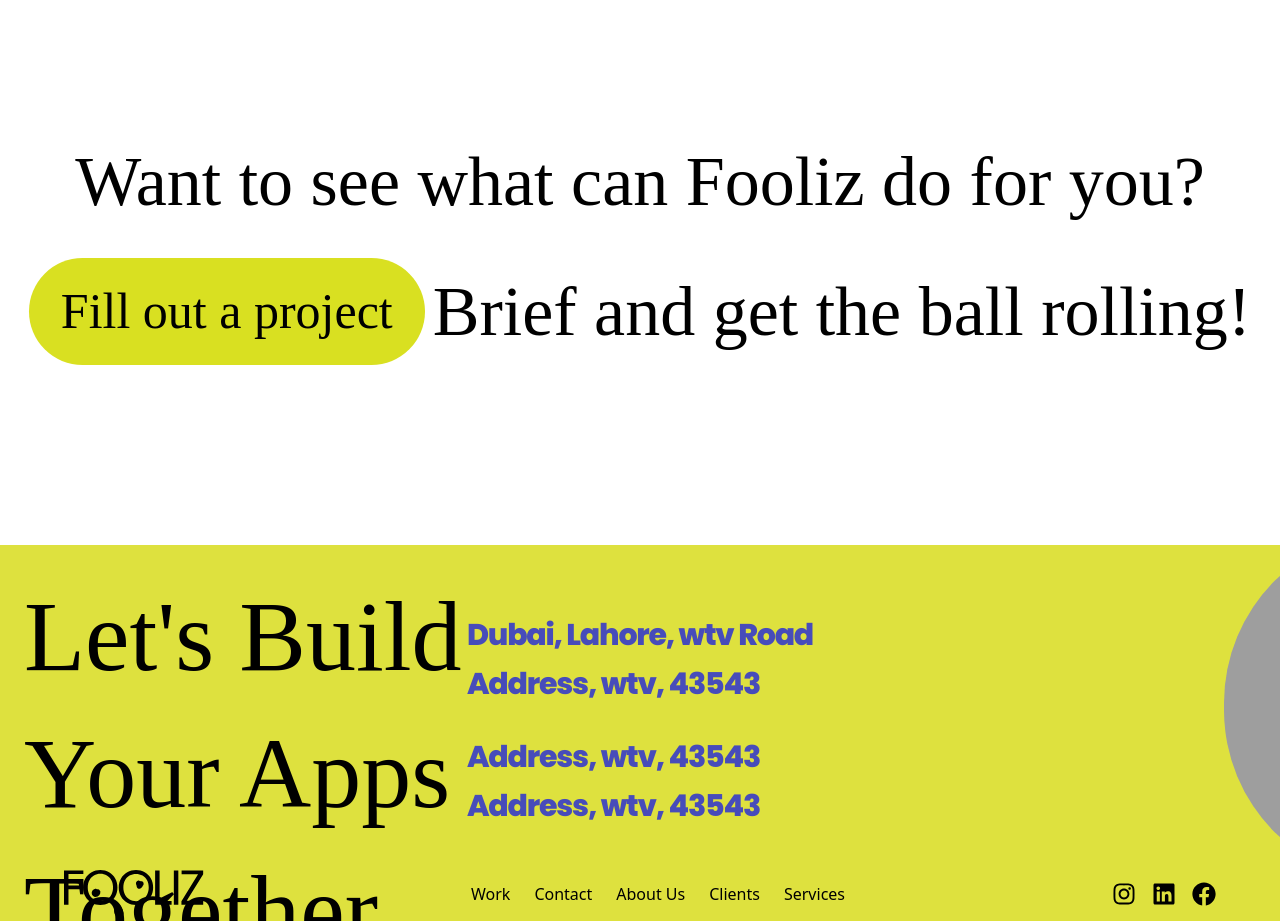
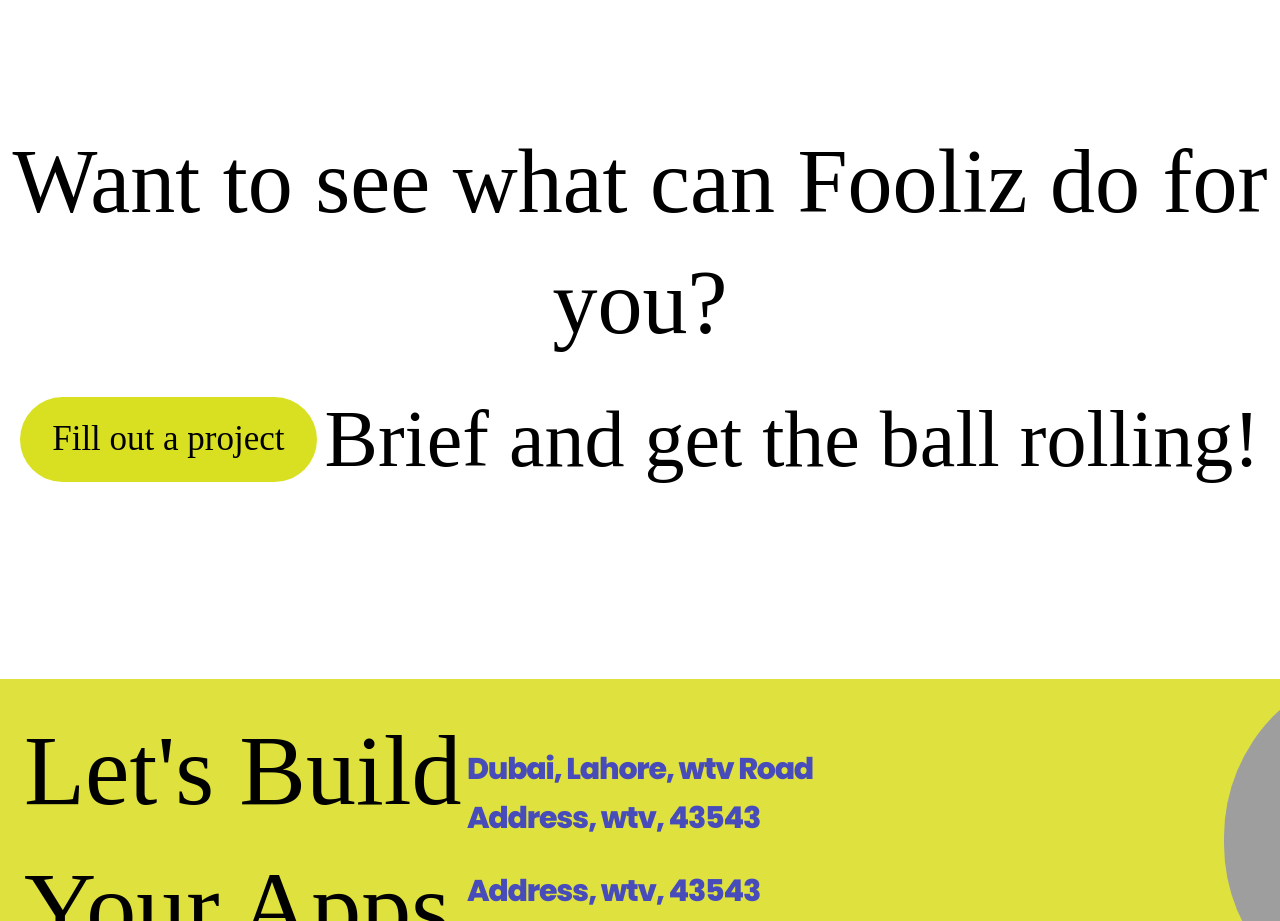
Before and after one commit to ahmadiq01/test, a React (Vite) app: page /talktogather in a window 1280 px wide. Shown: the part 8160-9081 px from the top of the page. Built offline with nearby package versions, Linux system fonts and the light colour scheme; grey boxes are pictures that could not be loaded; a web font is replaced by a local one.

Commit message:
talktogather also updated for text

```diff
--- a/src/pages/work/talktogather.jsx
+++ b/src/pages/work/talktogather.jsx
@@ -209,17 +209,17 @@
 
       {/* End of the divs */}
       <div className="flex flex-col items-center justify-center text-center font-[Just_Another_Hand,cursive] mb-[180px] mt-[180px]">
-        <p className="text-[70px] leading-[121px] font-normal text-black">
+        <p className="md:text-[90px] text-[40px] leading-[121px] font-normal text-black">
           Want to see what can Fooliz do for you?
         </p>
         <div className="flex items-center gap-2 mt-4 ">
           <a
-            href="contact" // Replace with your actual URL
-            className="bg-[#D9E021] text-black px-8 py-4 rounded-full text-[50px] font-handwritten transition-all duration-300 ease-out hover:opacity-80"
+            href="/contact" // Replace with your actual URL
+            className="bg-[#D9E021] font-semi-bold px-8 py-4 rounded-full md:text-[35px] font-handwritten transition-all duration-300 ease-out hover:opacity-80"
           >
             Fill out a project
           </a>
-          <p className="text-[70px]  text-black">
+          <p className="text-[40px] md:text-[80px]  text-black">
             Brief and get the ball rolling!
           </p>
         </div>
```
